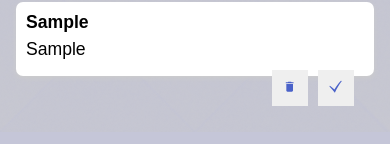
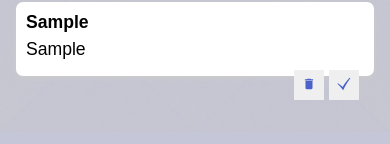
Before and after one commit to Alobam776/Todo-Taskkeeper, a React (Vite) app: page / in a window 390 px wide. Both pictures are taken after typing "Sample", "Sample" into the empty fields and a click on the button 338 px from the left and 204 px from the top of the page. Shown: the part 232-376 px from the top of the page. Built offline with nearby package versions, Linux system fonts and the light colour scheme.

Commit message:
updated styles

```diff
--- a/src/styles/styles.css
+++ b/src/styles/styles.css
@@ -112,6 +112,13 @@ form button {
     float: none;
   }
 
+  .note button {
+    margin-right: 5px;
+    width: 30px;
+    height: 30px;
+    font-size: 14px;
+  }
+
   form {
     width: 100%;
   }
```
